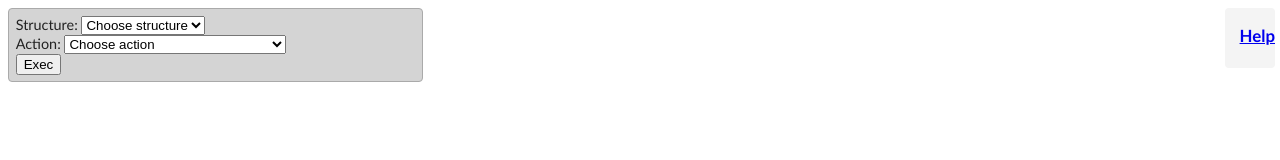
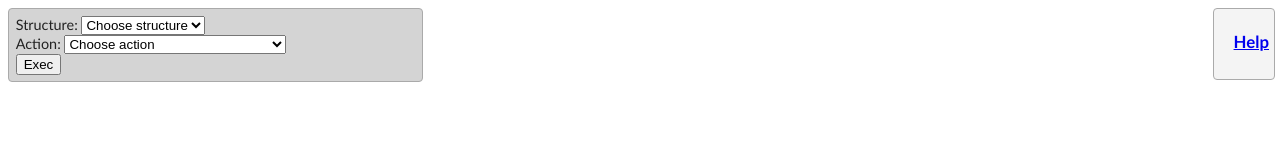
Before and after one commit to vinni-au/grothendieck, a plain HTML site: page main.html in a window 1280 px wide. Drawn offline with Linux system fonts and the light colour scheme; a script that the page names is missing.

Commit message:
help styles

```diff
--- a/main.html
+++ b/main.html
@@ -143,7 +143,7 @@
 
   <body>
     <div id="grot"></div>
-    <div id="help" style="position:fixed; float:right; right:5px; width:50px; height:60px; overflow:auto; background:#f4f4f4" class="ui-corner-all">
+    <div id="help" style="border:1px solid #aaa; padding:5px; position:fixed; float:right; right:5px; width:50px; height:60px; overflow:auto; background:#f4f4f4" class="ui-corner-all">
       <div id="helpbtn" style="text-align:right;">
         <h3><a href="#" onclick="showhelp();">Help</a></h3>
       </div>
```
